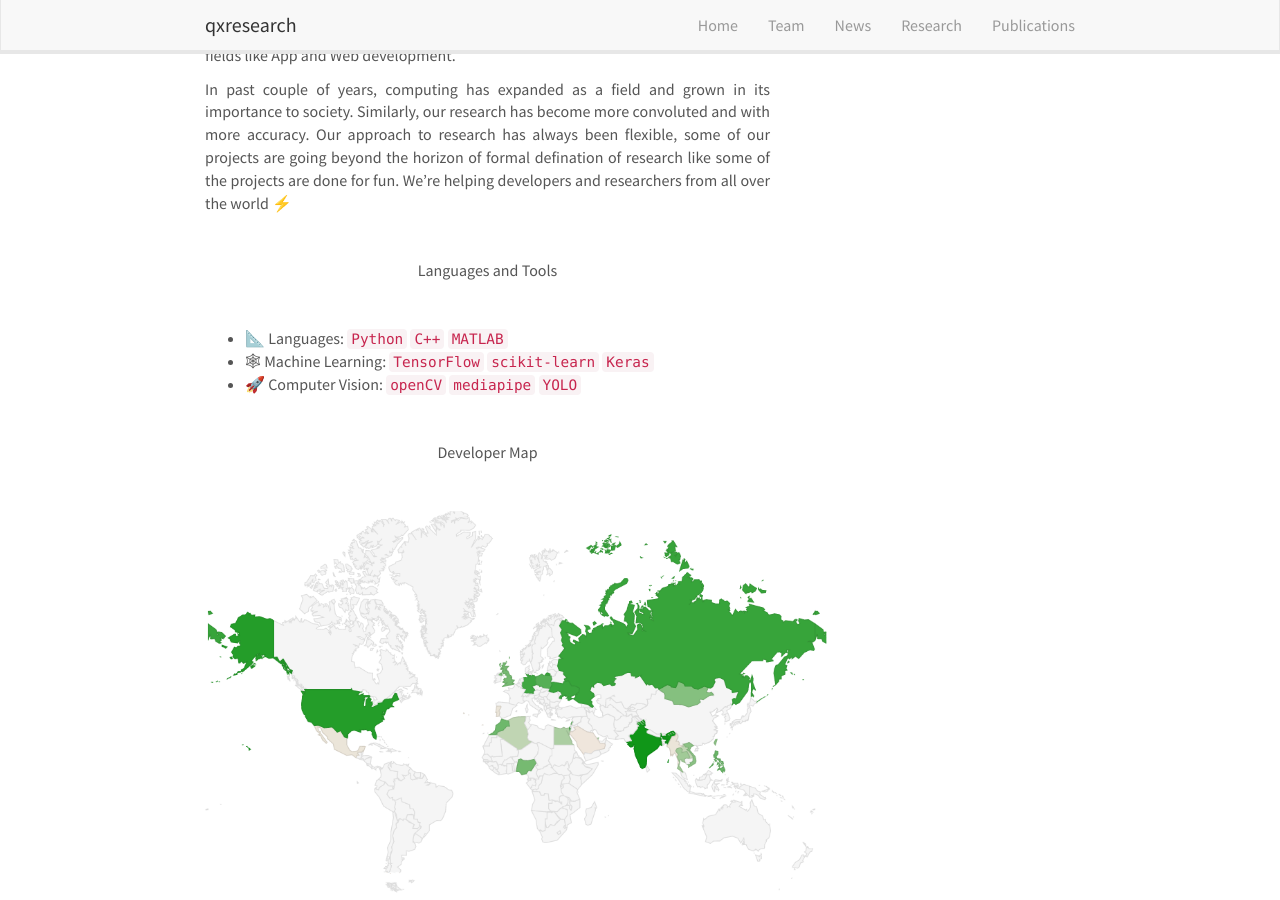
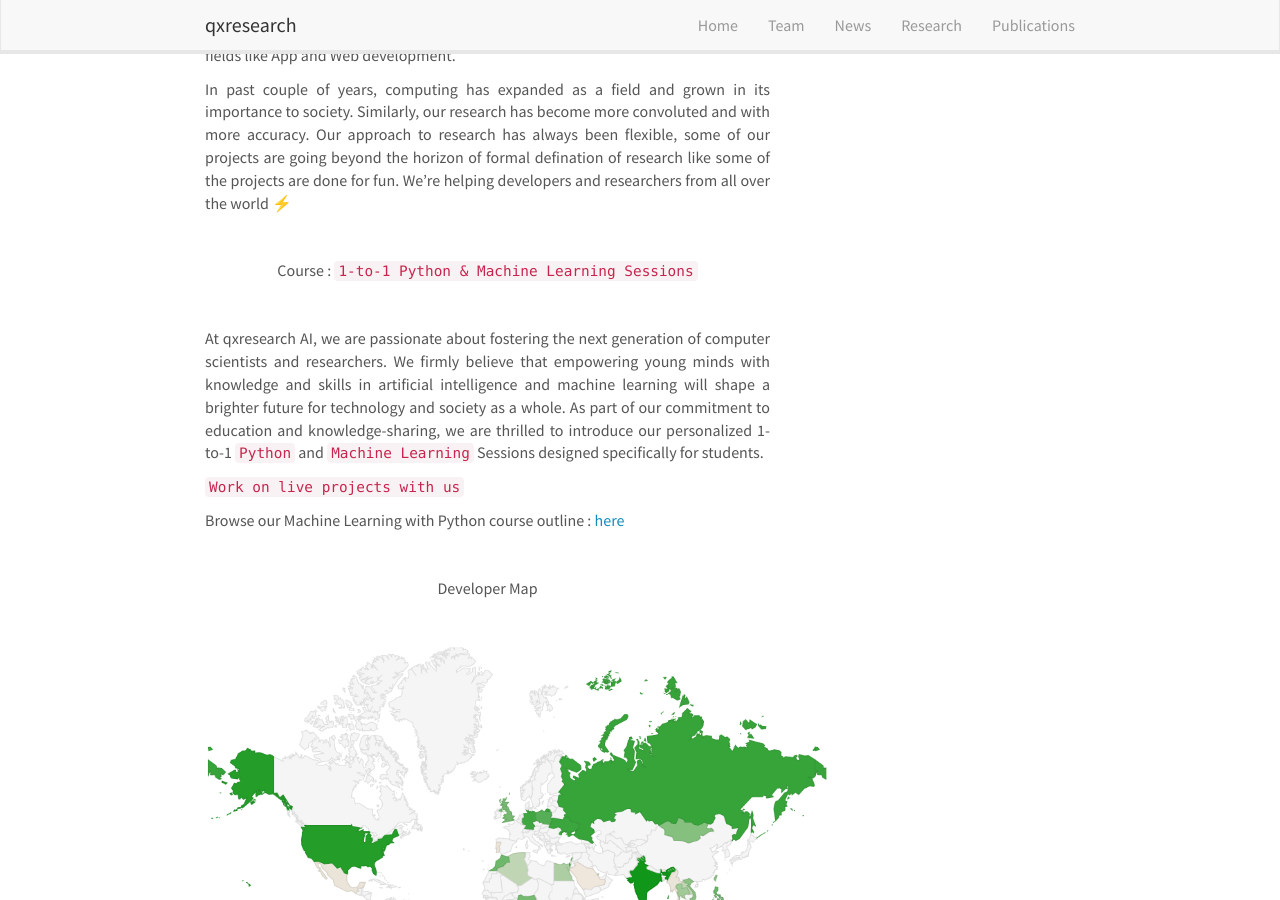
Before and after one commit to qxresearch/qxresearch.github.io, a Jekyll site: the page built from _pages/home.md, in a window 1280 px wide and 900 px high, scrolled down 586 px. Built offline with Jekyll 4.4.1, drawn with Linux system fonts in a browser that asks for light colours; nearby versions of some CDN libraries; comment, search, counter and statistics services are not loaded.

Commit message:
Update home.md

```diff
--- a/_pages/home.md
+++ b/_pages/home.md
@@ -21,14 +21,16 @@ In past couple of years, computing has expanded as a field and grown in its impo
 <br>
 
 <p align="center">
-  Languages and Tools
+  Course : `1-to-1 Python & Machine Learning Sessions`
 </p>
 
 <br>
 
- * 📐 Languages: `Python` `C++` `MATLAB`
- * 🕸 Machine Learning: `TensorFlow` `scikit‑learn` `Keras`
- * 🚀 Computer Vision: `openCV` `mediapipe` `YOLO`
+At qxresearch AI, we are passionate about fostering the next generation of computer scientists and researchers. We firmly believe that empowering young minds with knowledge and skills in artificial intelligence and machine learning will shape a brighter future for technology and society as a whole. As part of our commitment to education and knowledge-sharing, we are thrilled to introduce our personalized 1-to-1 `Python` and `Machine Learning` Sessions designed specifically for students.
+
+`Work on live projects with us`
+
+Browse our Machine Learning with Python course outline : [here]()
 
 <br>
 
```
